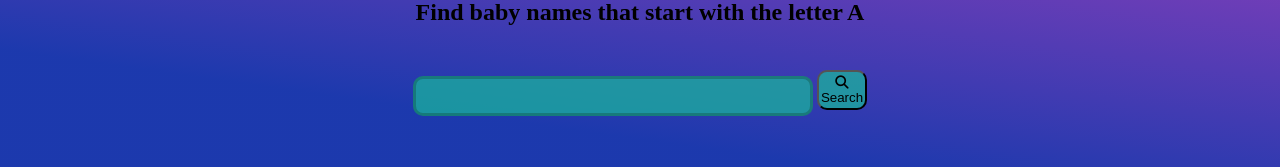
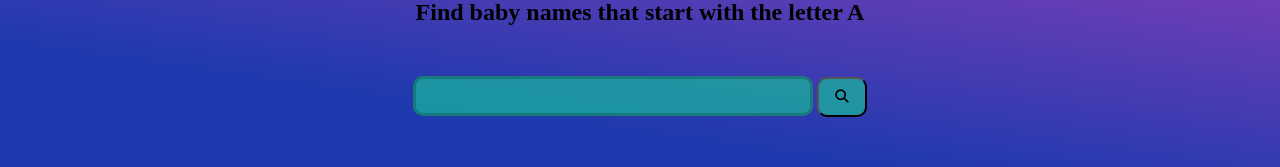
Before and after one commit to WebAhead7/SimilarWords, a website: page public/index.html in a window 1280 px wide. Shown: the part 398-565 px from the top of the page. Drawn offline with Linux system fonts and the light colour scheme; no server answers.

Commit message:
button fix

```diff
--- a/public/index.html
+++ b/public/index.html
@@ -23,7 +23,7 @@
             type="text"
             list="searchOptions"
           />
-          <button type="submit"><i class="fas fa-search"></i>Search</button>
+          <button type="submit"><i class="fas fa-search"></i></button>
           <datalist id="searchOptions"> </datalist>
 
           <output></output>
```
